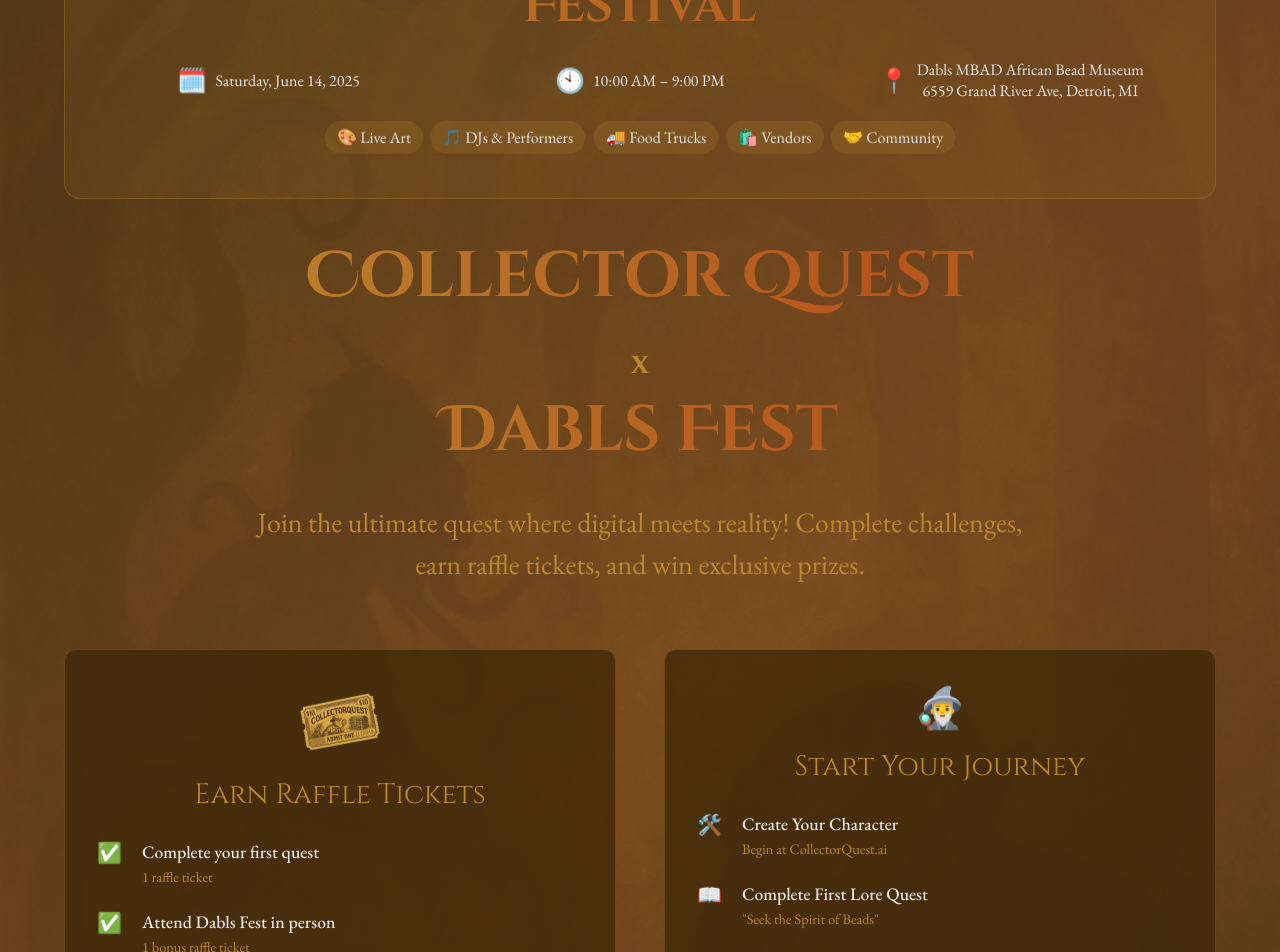
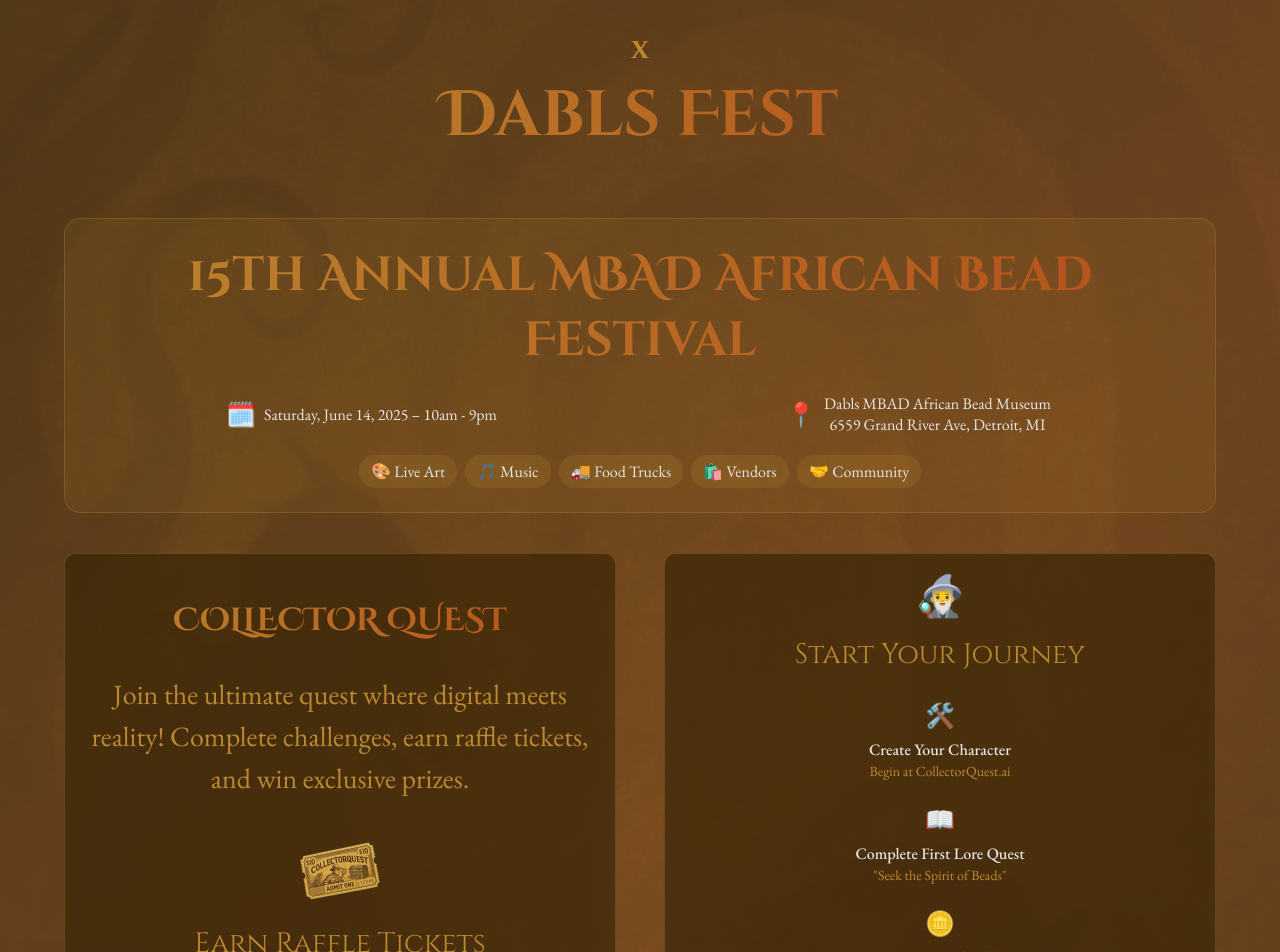
Before and after one commit to buidl-renaissance/art-night-detroit, a Next.js app: page /events/dabls-collector-quest-raffle in a window 1280 px wide. Shown: the part 180-1132 px from the top of the page. Built offline with nearby package versions, Linux system fonts and the light colour scheme.

Commit message:
activate character

```diff
--- a/src/pages/events/dabls-collector-quest-raffle.tsx
+++ b/src/pages/events/dabls-collector-quest-raffle.tsx
@@ -1,4 +1,4 @@
-import styled, { keyframes } from 'styled-components';
+import styled, { keyframes } from "styled-components";
 
 const float = keyframes`
   0% { transform: translateY(0px) rotate(0deg); }
@@ -19,7 +19,12 @@
 `;
 
 const PageWrapper = styled.div`
-  background: linear-gradient(135deg, rgba(58, 38, 6, 0.9) 0%, rgba(108, 58, 20, 0.9) 50%, rgba(58, 38, 6, 0.9) 100%);
+  background: linear-gradient(
+    135deg,
+    rgba(58, 38, 6, 0.9) 0%,
+    rgba(108, 58, 20, 0.9) 50%,
+    rgba(58, 38, 6, 0.9) 100%
+  );
   color: #e6e6e6;
   position: relative;
   overflow: hidden;
@@ -27,13 +32,13 @@
   min-height: 100vh;
 
   &::before {
-    content: '';
+    content: "";
     position: absolute;
     top: 0;
     left: 0;
     width: 100%;
     height: 100%;
-    background-image: url('/images/collector-quest-background.png');
+    background-image: url("/images/collector-quest-background.png");
     background-size: cover;
     background-position: center;
     background-repeat: no-repeat;
@@ -68,7 +73,7 @@
 `;
 
 const FestivalTitle = styled.h1`
-  font-size: 1.5rem;
+  font-size: 2rem;
   margin-bottom: 16px;
   color: transparent;
   background: linear-gradient(90deg, #bb8930, #b6551c, #bb8930);
@@ -96,6 +101,7 @@
   justify-content: center;
   gap: 8px;
   font-size: 1rem;
+  font-family: var(--font-primary);
 
   span {
     font-size: 1.5rem;
@@ -109,6 +115,7 @@
   flex-wrap: wrap;
   gap: 8px;
   margin: 20px 0;
+  margin-bottom: 0;
   font-size: 1rem;
 
   span {
@@ -131,6 +138,7 @@
   margin-left: auto;
   margin-right: auto;
   padding: 0 16px;
+  margin-top: 40px;
 
   @media (min-width: 768px) {
     margin-bottom: 64px;
@@ -140,6 +148,7 @@
 
 const Title = styled.h1`
   font-size: 2.5rem;
+  margin-top: 2rem;
   margin-bottom: 24px;
   font-family: var(--font-decorative);
   color: transparent;
@@ -194,7 +203,7 @@
   z-index: 2;
   max-width: 1200px;
   margin: 0 auto;
-  padding: 0 16px;
+  /* padding: 0 1rem; */
 
   @media (min-width: 640px) {
     grid-template-columns: repeat(2, 1fr);
@@ -215,17 +224,17 @@
   background: rgba(58, 38, 6, 0.7);
   border-radius: 12px;
   border: 1px solid rgba(187, 137, 48, 0.3);
-  padding: 24px;
+  padding: 1rem;
   transition: all 0.3s ease;
   height: 100%;
 
   @media (min-width: 768px) {
-    padding: 32px;
-  }
+    padding: 1rem;
+}
 
   &:hover {
     transform: translateY(-5px);
-    box-shadow: 0 12px 24px rgba(0,0,0,0.3);
+    box-shadow: 0 12px 24px rgba(0, 0, 0, 0.3);
     border-color: rgba(187, 137, 48, 0.6);
   }
 `;
@@ -270,26 +279,20 @@
 const List = styled.ul`
   list-style: none;
   padding: 0;
+  text-align: center;
 `;
 
 const ListItem = styled.li`
   display: flex;
-  align-items: flex-start;
-  margin-bottom: 20px;
+  flex-direction: column;
+  align-items: center;
+  margin-bottom: 1.5rem;
+  text-align: center;
 
   span {
-    margin-right: 16px;
+    margin-bottom: 0.5rem;
     animation: ${float} 6s infinite ease-in-out;
-    font-size: 1.25rem;
-    flex-shrink: 0;
-  }
-
-  @media (min-width: 768px) {
-    margin-bottom: 24px;
-
-    span {
-      margin-right: 20px;
-    }
+    font-size: 1.5rem;
   }
 `;
 
@@ -299,20 +302,11 @@
     color: #e6e6e6;
     font-size: 1rem;
     margin-bottom: 2px;
-
-    @media (min-width: 768px) {
-      font-size: 1.1rem;
-      margin-bottom: 4px;
-    }
   }
 
   .secondary {
     color: #bb8930;
     font-size: 0.875rem;
-
-    @media (min-width: 768px) {
-      font-size: 0.9rem;
-    }
   }
 `;
 
@@ -320,16 +314,22 @@
   return (
     <PageWrapper>
       <PageContainer>
+        <HeroSection>
+          <Title>
+            Art Night Detroit
+            <br />
+            <span>x</span>
+            <br />
+            Dabls Fest
+          </Title>
+        </HeroSection>
+
         <FestivalSection>
           <FestivalTitle>15th Annual MBAD African Bead Festival</FestivalTitle>
           <EventInfo>
             <EventDetail>
               <span>🗓️</span>
-              <div>Saturday, June 14, 2025</div>
-            </EventDetail>
-            <EventDetail>
-              <span>🕙</span>
-              <div>10:00 AM – 9:00 PM</div>
+              <div>Saturday, June 14, 2025 – 10am - 9pm</div>
             </EventDetail>
             <EventDetail>
               <span>📍</span>
@@ -342,24 +342,26 @@
           </EventInfo>
           <FestivalFeatures>
             <span>🎨 Live Art</span>
-            <span>🎵 DJs & Performers</span>
+            <span>🎵 Music</span>
             <span>🚚 Food Trucks</span>
             <span>🛍️ Vendors</span>
             <span>🤝 Community</span>
           </FestivalFeatures>
         </FestivalSection>
 
-        <HeroSection>
-          <Title>Collector Quest<br /><span>x</span><br />Dabls Fest</Title>
-          <Subtitle>
-            Join the ultimate quest where digital meets reality! Complete challenges, earn raffle tickets, and win exclusive prizes.
-          </Subtitle>
-        </HeroSection>
-
         <Grid>
           <Card>
             <CardTitle>
-              <img src="/images/ticket.png" alt="Raffle Ticket" className="icon-image" />
+              <Title style={{ fontSize: "2rem" }}>COLLECTOR QUEST</Title>
+              <Subtitle>
+                Join the ultimate quest where digital meets reality! Complete
+                challenges, earn raffle tickets, and win exclusive prizes.
+              </Subtitle>
+              <img
+                src="/images/ticket.png"
+                alt="Raffle Ticket"
+                className="icon-image"
+              />
               <div className="text">Earn Raffle Tickets</div>
             </CardTitle>
             <List>
@@ -411,7 +413,9 @@
                 <span>📖</span>
                 <ItemContent>
                   <div className="primary">Complete First Lore Quest</div>
-                  <div className="secondary">&quot;Seek the Spirit of Beads&quot;</div>
+                  <div className="secondary">
+                    &quot;Seek the Spirit of Beads&quot;
+                  </div>
                 </ItemContent>
               </ListItem>
               <ListItem>
@@ -478,7 +482,9 @@
                 <span>✨</span>
                 <ItemContent>
                   <div className="primary">Interactive Experience</div>
-                  <div className="secondary">Leave reflections & earn bonuses</div>
+                  <div className="secondary">
+                    Leave reflections & earn bonuses
+                  </div>
                 </ItemContent>
               </ListItem>
             </List>
```
